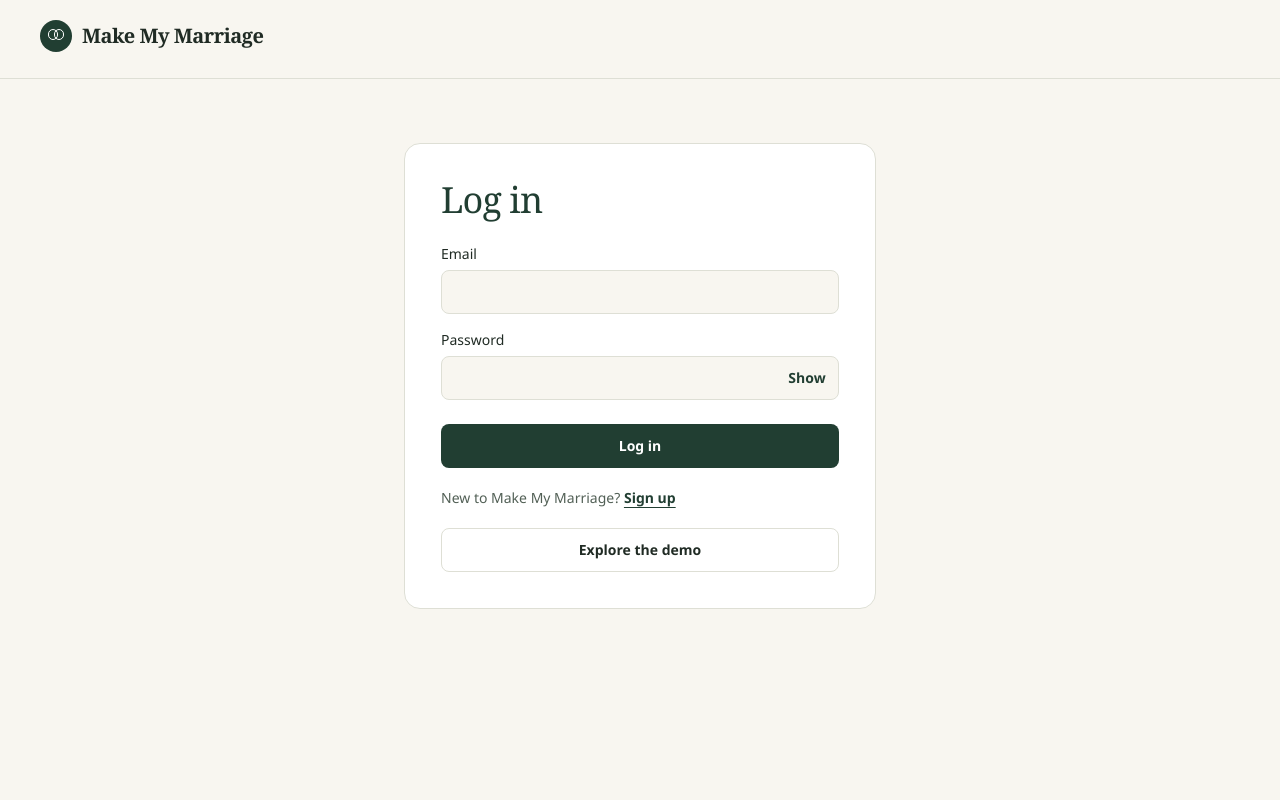
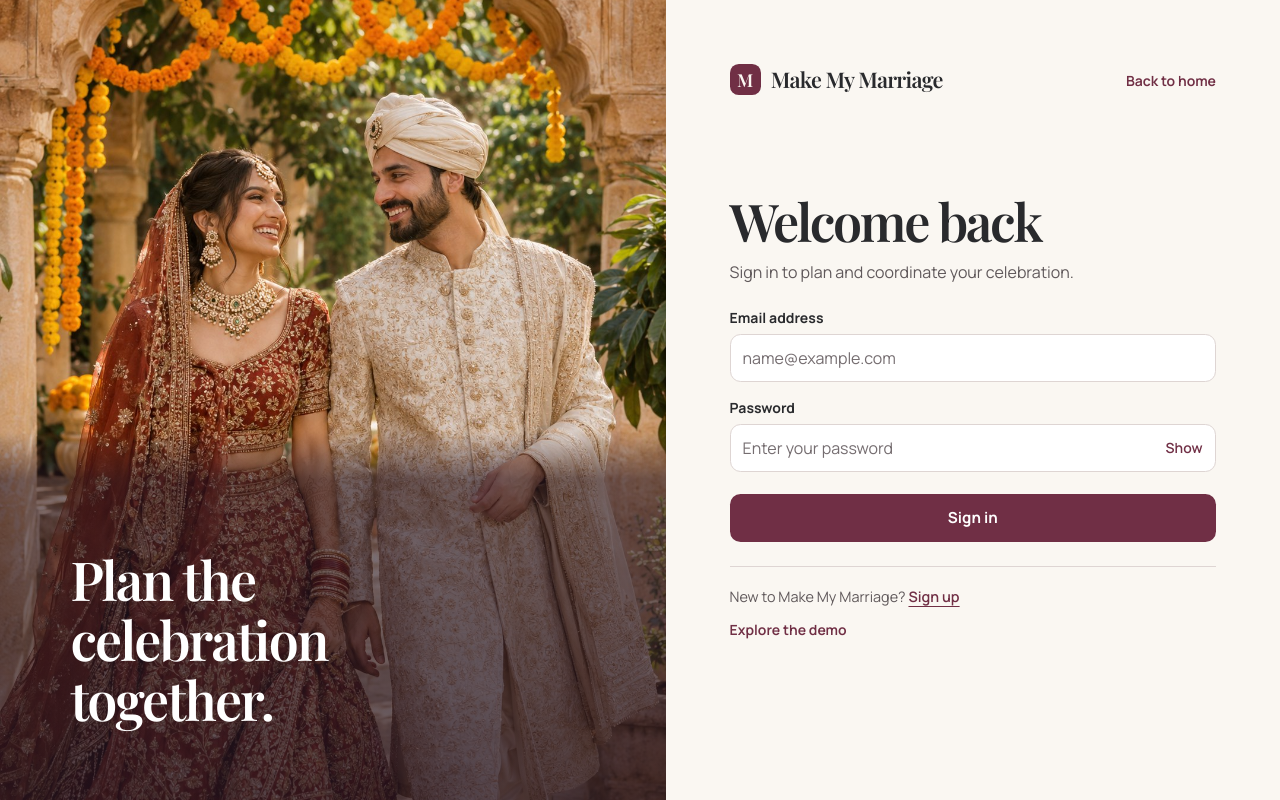
Before and after one commit to saiteja0001/make-my-marriage, a Next.js app: page /login in a window 1280 px wide. Built offline with nearby package versions, Linux system fonts and the light colour scheme; no server answers.

Commit message:
Refresh account pages and app branding

```diff
--- a/src/app/(account)/_components/account-form.tsx
+++ b/src/app/(account)/_components/account-form.tsx
@@ -2,8 +2,8 @@
 
 import Link from "next/link";
 import { useState, type FormEvent, type ReactNode } from "react";
-import { ActionLink } from "@/components/ui/action-link";
 import { signupPasswordMinLength } from "@/modules/auth/password-policy";
+import styles from "../account.module.css";
 
 type FieldName = "name" | "email" | "password";
 type FormError = { message: string; details?: Partial<Record<FieldName, string>> };
@@ -20,10 +20,11 @@ type AccountFieldProps = {
   minLength?: number;
   endControl?: ReactNode;
   fixedValue?: string;
+  placeholder?: string;
 };
 
 function AccountField({
-  name, label, type = "text", autoComplete, error, minLength, endControl, fixedValue,
+  name, label, type = "text", autoComplete, error, minLength, endControl, fixedValue, placeholder,
 }: AccountFieldProps) {
   const inputId = "account-" + name;
   const errorId = inputId + "-error";
@@ -42,6 +43,7 @@ function AccountField({
           autoCapitalize={name === "password" ? "none" : undefined}
           spellCheck={name === "password" ? false : undefined}
           minLength={minLength}
+          placeholder={placeholder}
           defaultValue={fixedValue}
           readOnly={fixedValue !== undefined}
           required
@@ -96,23 +98,29 @@ export function AccountForm({ mode, invitation }: {
   }
 
   return (
-    <div className="panel p-6 sm:p-9">
+    <div className={invitation ? "panel p-6 sm:p-9" : styles.formPanel}>
       <Heading className="font-display text-4xl tracking-tight text-pine">
-        {isSignup ? "Create an account" : "Log in"}
+        {isSignup ? "Create an account" : invitation ? "Log in" : "Welcome back"}
       </Heading>
+      {!invitation && <p className={styles.intro}>
+        {isSignup ? "Start planning your wedding in one shared workspace." : "Sign in to plan and coordinate your celebration."}
+      </p>}
       <form className="mt-6" method="post" onSubmit={submit} aria-busy={pending}>
         <fieldset disabled={pending} className="grid gap-4">
           <legend className="sr-only">Account details</legend>
           {isSignup && (
-            <AccountField name="name" label="Name" autoComplete="name" error={error?.details?.name} />
+            <AccountField name="name" label="Name" autoComplete="name" error={error?.details?.name}
+              placeholder={invitation ? undefined : "Your full name"} />
           )}
-          <AccountField name="email" label="Email" type="email" autoComplete="email" error={error?.details?.email} fixedValue={invitation?.email} />
+          <AccountField name="email" label={invitation ? "Email" : "Email address"} type="email" autoComplete="email"
+            error={error?.details?.email} fixedValue={invitation?.email} placeholder={invitation ? undefined : "name@example.com"} />
           <AccountField
             name="password"
             label="Password"
             type={passwordVisible ? "text" : "password"}
             autoComplete={isSignup ? "new-password" : "current-password"}
             minLength={isSignup ? signupPasswordMinLength : undefined}
+            placeholder={invitation ? undefined : "Enter your password"}
             error={error?.details?.password}
             endControl={
               <button
@@ -131,12 +139,14 @@ export function AccountForm({ mode, invitation }: {
         <button
           type="submit"
           disabled={pending}
-          className="mt-6 min-h-11 w-full rounded-lg bg-pine px-4 py-2.5 text-sm font-semibold text-white hover:bg-pine-hover disabled:opacity-70"
+          className={invitation
+            ? "mt-6 min-h-11 w-full rounded-lg bg-pine px-4 py-2.5 text-sm font-semibold text-white hover:bg-pine-hover disabled:opacity-70"
+            : styles.submit}
         >
-          {pending ? (isSignup ? "Creating your account…" : "Logging in…") : (isSignup ? "Create account" : "Log in")}
+          {pending ? (isSignup ? "Creating your account…" : "Signing in…") : (isSignup ? "Create account" : invitation ? "Log in" : "Sign in")}
         </button>
       </form>
-      <p className="mt-5 text-sm text-muted">
+      <p className={invitation ? "mt-5 text-sm text-muted" : styles.switchMode}>
         {isSignup ? "Already have an account?" : "New to Make My Marriage?"}{" "}
         {invitation ? <button type="button" disabled={pending} onClick={invitation.switchMode} className="rounded-sm font-semibold text-pine underline underline-offset-4 disabled:opacity-70">
           {isSignup ? "Log in" : "Sign up"}
@@ -144,12 +154,10 @@ export function AccountForm({ mode, invitation }: {
           href={isSignup ? "/login" : "/signup"}
           className="rounded-sm font-semibold text-pine underline underline-offset-4"
         >
-          {isSignup ? "Log in" : "Sign up"}
+          {isSignup ? "Sign in" : "Sign up"}
         </Link>}
       </p>
-      {!invitation && <div className="mt-5 grid">
-        <ActionLink href="/demo" variant="secondary">Explore the demo</ActionLink>
-      </div>}
+      {!invitation && <Link href="/demo" className={styles.demoLink}>Explore the demo</Link>}
     </div>
   );
 }
--- /dev/null
+++ b/src/app/(account)/account.module.css
@@ -0,0 +1,140 @@
+@font-face {
+  font-family: Manrope;
+  src: url("../(public)/_fonts/manrope.woff2") format("woff2");
+  font-weight: 400 700;
+  font-display: swap;
+}
+
+@font-face {
+  font-family: "Playfair Display";
+  src: url("../(public)/_fonts/playfair-display.woff2") format("woff2");
+  font-weight: 500 700;
+  font-display: swap;
+}
+
+.layout {
+  --account-burgundy: #702f45;
+  --account-ivory: #faf7f2;
+  --account-text: #292a2d;
+  --account-muted: #60595b;
+  --account-line: #ded5d3;
+  --account-serif: "Playfair Display", Georgia, serif;
+  display: grid;
+  grid-template-columns: minmax(0, 52fr) minmax(0, 48fr);
+  min-height: 100svh;
+  background: var(--account-ivory);
+  color: var(--account-text);
+  font-family: Manrope, "Segoe UI", sans-serif;
+}
+
+.visual {
+  position: relative;
+  isolation: isolate;
+  display: grid;
+  align-content: end;
+  min-height: 26rem;
+  overflow: hidden;
+  background: #593e33;
+}
+.visual img { z-index: -2; object-fit: cover; object-position: center 38%; }
+.visual::before {
+  content: "";
+  grid-area: 1 / 1;
+  z-index: -1;
+  margin-top: -3rem;
+  background: linear-gradient(180deg, transparent, #2415228f 3rem, #241522b8);
+}
+.visual p {
+  grid-area: 1 / 1;
+  max-width: 35rem;
+  padding: clamp(1.5rem, 5.5vw, 5.25rem);
+  color: white;
+  font: 600 clamp(2rem, 4.2vw, 4.25rem) / 1.12 var(--account-serif);
+  letter-spacing: -0.035em;
+}
+
+.content {
+  display: grid;
+  grid-template-rows: auto 1fr;
+  width: min(100%, 40rem);
+  margin-inline: auto;
+  padding: clamp(1.3rem, 5vw, 4.5rem);
+}
+.header {
+  display: flex;
+  flex-wrap: wrap;
+  justify-content: space-between;
+  align-items: center;
+  gap: 0.65rem 1rem;
+}
+.header > a { color: var(--account-text); }
+.header > a > span:last-child {
+  font: 600 clamp(1rem, 2vw, 1.35rem) / 1.2 var(--account-serif);
+  letter-spacing: -0.035em;
+}
+.homeLink, .demoLink {
+  color: var(--account-burgundy);
+  font-size: 0.875rem;
+  font-weight: 650;
+  text-underline-offset: 0.23em;
+}
+.homeLink:hover, .demoLink:hover { text-decoration: underline; }
+.main { display: grid; align-content: center; padding-block: clamp(2rem, 7vh, 5rem); }
+.formPanel h1 {
+  color: var(--account-text);
+  font: 600 clamp(2.1rem, 4.5vw, 3.25rem) / 1.15 var(--account-serif);
+  letter-spacing: -0.045em;
+}
+.intro { margin-top: 0.6rem; color: var(--account-muted); }
+.formPanel label { font-weight: 700; }
+.formPanel input {
+  min-height: 3rem;
+  border-radius: 0.66rem;
+  border-color: var(--account-line);
+  background: #fff;
+}
+.formPanel input::placeholder { color: #756d70; }
+.formPanel input[aria-invalid="true"] { border-color: #952e48; }
+.formPanel input + button { border-radius: 0.6rem; color: var(--account-burgundy); }
+.formPanel input + button:hover { background: #f5e7e6; }
+.layout :focus-visible { outline-color: var(--account-burgundy); }
+.submit {
+  width: 100%;
+  min-height: 3rem;
+  margin-top: 1.4rem;
+  padding: 0.65rem 1rem;
+  border-radius: 0.66rem;
+  background: var(--account-burgundy);
+  color: white;
+  font-size: 0.95rem;
+  font-weight: 700;
+  cursor: pointer;
+}
+.submit:hover { background: #552037; }
+.submit:disabled { opacity: 0.7; cursor: wait; }
+.switchMode {
+  margin-top: 1.45rem;
+  padding-top: 1.2rem;
+  border-top: 1px solid var(--account-line);
+  color: var(--account-muted);
+  font-size: 0.9rem;
+}
+.switchMode a { color: var(--account-burgundy); }
+.demoLink { display: inline-block; margin-top: 0.7rem; }
+
+@media (max-width: 47.99rem) {
+  .layout { grid-template-columns: minmax(0, 1fr); grid-template-rows: auto auto 1fr; }
+  .content { display: contents; }
+  .header { grid-row: 1; padding: 1rem max(1rem, calc((100% - 31rem) / 2)); }
+  .visual { grid-row: 2; min-height: clamp(8rem, 34vw, 13rem); }
+  .visual::before {
+    position: absolute;
+    inset: 0;
+    grid-area: auto;
+    margin: 0;
+    background: linear-gradient(180deg, transparent 42%, #241522b8 100%);
+  }
+  .visual img { object-position: center 15%; }
+  .visual p { display: none; }
+  .main { grid-row: 3; align-content: start; padding: 1.65rem max(1rem, calc((100% - 31rem) / 2)) 2.5rem; }
+}
--- a/src/app/(account)/layout.tsx
+++ b/src/app/(account)/layout.tsx
@@ -1,13 +1,23 @@
+import Image from "next/image";
+import Link from "next/link";
 import type { ReactNode } from "react";
 import { Wordmark } from "@/components/ui/wordmark";
+import styles from "./account.module.css";
 
 export default function AccountLayout({ children }: { children: ReactNode }) {
   return (
-    <>
-      <header className="border-b border-line px-5 py-5 sm:px-10">
-        <div className="mx-auto max-w-7xl"><Wordmark /></div>
-      </header>
-      <main className="mx-auto max-w-lg px-5 py-10 sm:py-16">{children}</main>
-    </>
+    <div className={styles.layout}>
+      <div className={styles.visual}>
+        <Image src="/wedding-hero.jpg" alt="" fill sizes="(max-width: 47.99rem) 100vw, 52vw" preload />
+        <p>Plan the celebration<br />together.</p>
+      </div>
+      <div className={styles.content}>
+        <header className={styles.header}>
+          <Wordmark />
+          <nav aria-label="Account navigation"><Link href="/" className={styles.homeLink}>Back to home</Link></nav>
+        </header>
+        <main className={styles.main}>{children}</main>
+      </div>
+    </div>
   );
 }
--- a/src/app/(dashboard)/_components/workspace-header.tsx
+++ b/src/app/(dashboard)/_components/workspace-header.tsx
@@ -1,4 +1,5 @@
 import Link from "next/link";
+import { BrandMark } from "@/components/ui/wordmark";
 import { memberRoleLabels, type MemberRole } from "@/modules/wedding/member-roles";
 import styles from "../workspace.module.css";
 import { LogoutButton } from "./logout-button";
@@ -17,7 +18,8 @@ export function WorkspaceHeader({ member, onRequestLeave, onNavigateAway }: {
           window.location.replace("/");
         });
       })}>
-        Make My Marriage<span aria-hidden="true">.</span>
+        <BrandMark />
+        <span>Make My Marriage</span>
       </Link>
       <div className={styles.headerActions}>
         {member && (
--- a/src/app/(dashboard)/workspace.module.css
+++ b/src/app/(dashboard)/workspace.module.css
@@ -50,13 +50,14 @@
 }
 
 .wordmark {
+  display: inline-flex;
+  align-items: center;
+  gap: 0.65rem;
   flex-shrink: 0;
   color: var(--burgundy);
   font: 700 clamp(1.2rem, 2.2vw, 1.65rem) / 1.25 var(--serif);
   letter-spacing: -0.048em;
 }
-
-.wordmark span { color: var(--gold); }
 
 .headerActions {
   display: flex;
--- a/src/app/(public)/page.tsx
+++ b/src/app/(public)/page.tsx
@@ -1,5 +1,6 @@
 import Link from "next/link";
 import { demoWedding } from "@/app/_data/demo-wedding";
+import { BrandMark } from "@/components/ui/wordmark";
 import { getSignedInUser } from "@/server/auth/session";
 import { WeddingPreview } from "./_components/wedding-preview";
 import { WorkspacePreview } from "./_components/workspace-preview";
@@ -27,7 +28,7 @@ export default async function HomePage() {
       <header className={styles.header}>
         <div className={styles.headerInner}>
           <Link href="/" className={styles.brand}>
-            <span className={styles.brandMark} aria-hidden="true">♡</span>
+            <BrandMark />
             <span>Make My Marriage</span>
           </Link>
 
--- a/src/app/globals.css
+++ b/src/app/globals.css
@@ -34,19 +34,15 @@
   }
 
   .brand-mark {
-    @apply relative inline-block size-8 shrink-0 rounded-full bg-pine;
-  }
-
-  .brand-mark::before,
-  .brand-mark::after {
-    @apply absolute top-[0.58rem] size-[0.66rem] rounded-full border border-white content-[''];
-  }
-
-  .brand-mark::before {
-    @apply left-[0.47rem];
-  }
-
-  .brand-mark::after {
-    @apply right-[0.47rem];
+    display: inline-grid;
+    width: 1.95rem;
+    height: 1.95rem;
+    flex-shrink: 0;
+    place-items: center;
+    border-radius: 0.55rem;
+    background: #702f45;
+    color: #faf7f2;
+    font: 600 1.12rem / 1 "Playfair Display", Georgia, serif;
+    letter-spacing: normal;
   }
 }
--- a/src/components/ui/wordmark.tsx
+++ b/src/components/ui/wordmark.tsx
@@ -1,9 +1,13 @@
 import Link from "next/link";
+
+export function BrandMark() {
+  return <span aria-hidden="true" className="brand-mark">M</span>;
+}
 
 export function Wordmark() {
   return (
     <Link href="/" className="inline-flex w-fit items-center gap-2.5 rounded-sm">
-      <span aria-hidden="true" className="brand-mark" />
+      <BrandMark />
       <span className="font-display text-xl font-bold tracking-tight">
         Make My Marriage
       </span>
```
Also changed, not shown: src/app/(public)/homepage.module.css (+0 -13 lines), src/app/icon.png (added), 1 other file (tests, documents, lock files or other folders).
